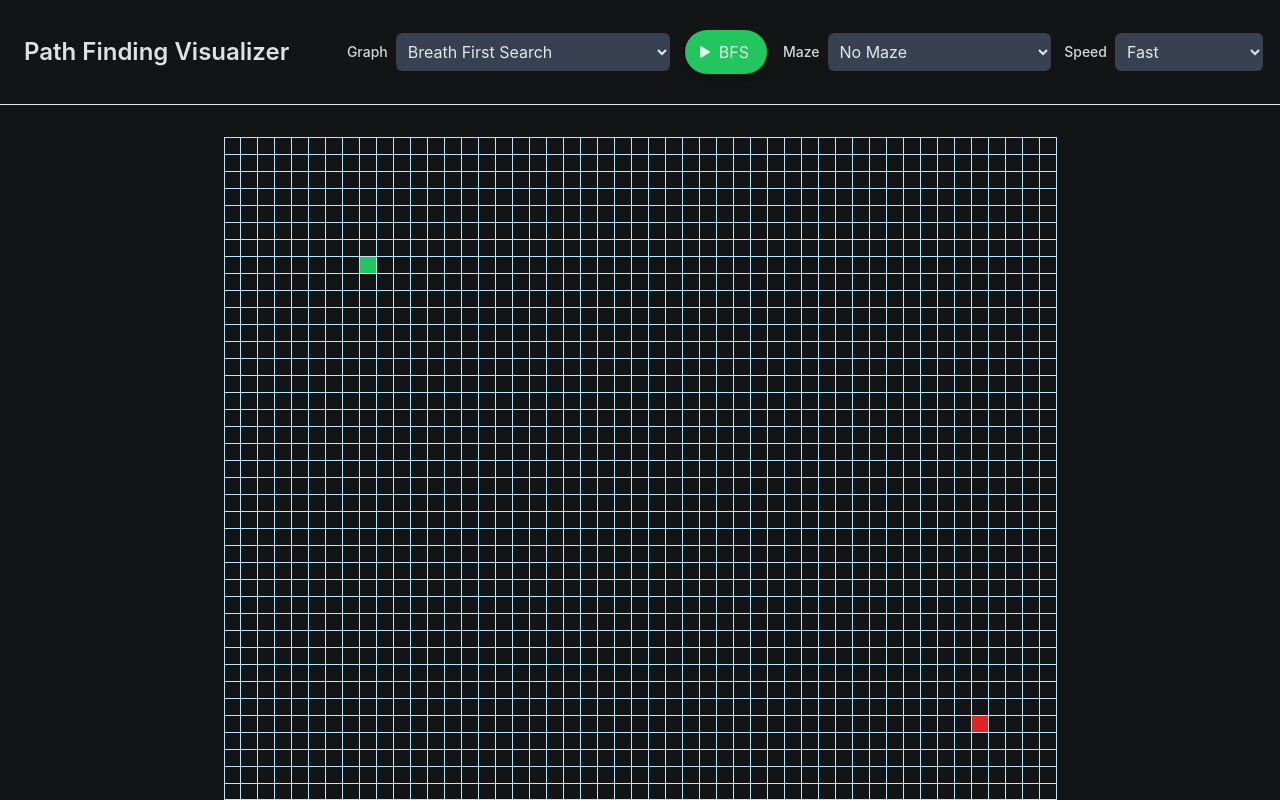
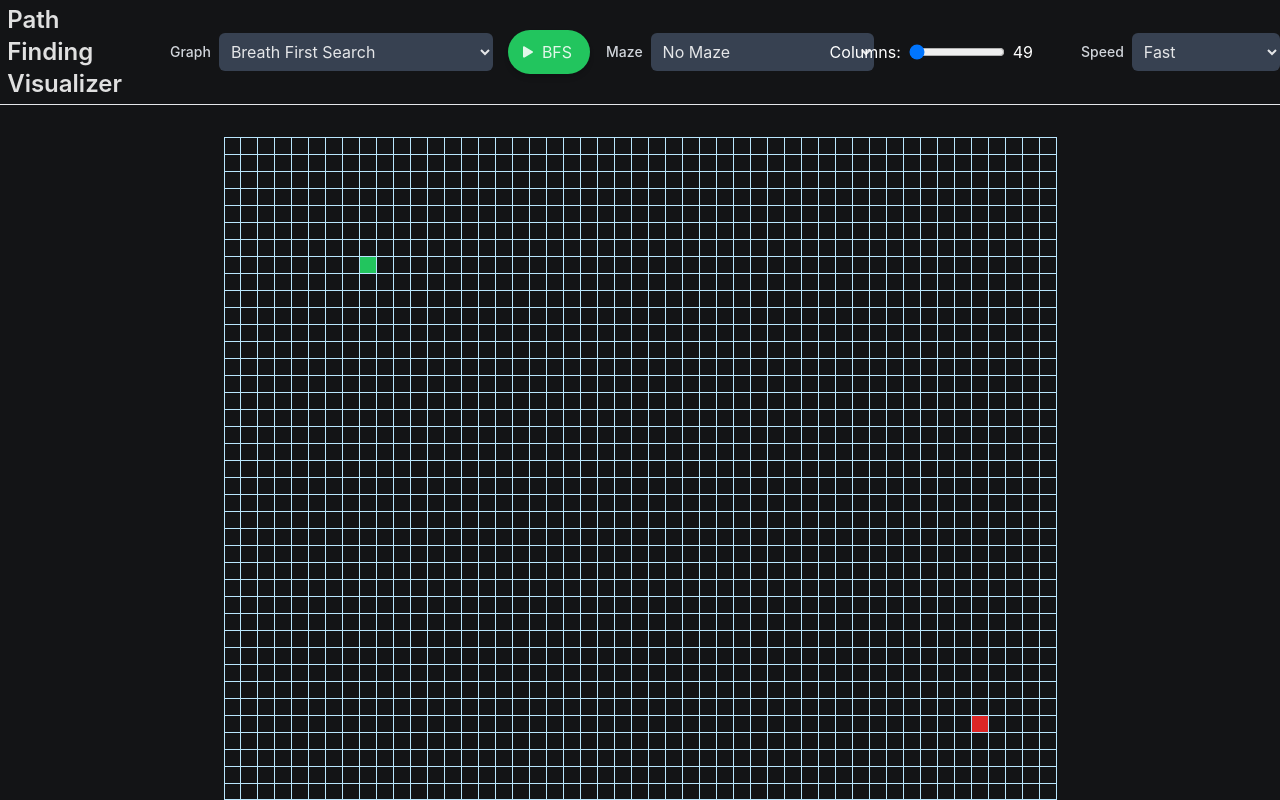
Before and after one commit to Chinmay-innovates/pathfinding-visualizer, a React (Vite) app: page / in a window 1280 px wide. Built offline with nearby package versions, Linux system fonts and the light colour scheme.

Commit message:
add slider ui

```diff
--- a/src/components/Nav.tsx
+++ b/src/components/Nav.tsx
@@ -27,6 +27,8 @@ export const Nav = ({
 		setGrid,
 		isGraphVisualized,
 		setIsGraphVisualized,
+		columns,
+		setColumns,
 		algorithm,
 		setAlgorithm,
 	} = usePathfinding();
@@ -124,7 +126,19 @@ export const Nav = ({
 					options={MAZES}
 				/>
 			</div>
-
+			<div className="flex items-center space-x-2 text-white">
+				<label>Columns:</label>
+				<input
+					type="range"
+					min="49"
+					max="99"
+					value={columns}
+					onChange={(e) => setColumns(Number(e.target.value))}
+					disabled={isDisabled}
+					className="w-24"
+				/>
+				<span>{columns}</span>
+			</div>
 			<Select
 				label="Speed"
 				value={speed}
--- a/src/components/tile.tsx
+++ b/src/components/tile.tsx
@@ -8,6 +8,7 @@ import {
 	TRAVERSED_TILE_STYLE,
 	WALL_TILE_STYLE,
 } from "../utils/constants";
+import { usePathfinding } from "../hooks/use-path-finding";
 
 interface MouseFunction {
 	(row: number, col: number): void;
@@ -61,9 +62,11 @@ export const Tile = ({
 		row === MAX_ROWS - 1 ? "border-b" : col === 0 ? "border-l" : "", // border styles
 		row === MAX_ROWS - 1 && col === 0 ? "border-l" : "" // edge styles
 	);
+	const { columns } = usePathfinding();
 	return (
 		<div
 			className={className}
+			// style={{ width: `calc(100% / ${columns})` }}
 			id={`${row}-${col}`}
 			onMouseDown={() => handleMouseDown(row, col)}
 			onMouseUp={() => handleMouseUp(row, col)}
--- a/src/context/path-finding-context.tsx
+++ b/src/context/path-finding-context.tsx
@@ -8,6 +8,8 @@ interface IPathFindingContext {
 	setMaze: (maze: MazeType) => void;
 	grid: GridType;
 	setGrid: (grid: GridType) => void;
+	columns: number;
+	setColumns: (columns: number) => void;
 	isGraphVisualized: boolean;
 	setIsGraphVisualized: (isGraphVisualized: boolean) => void;
 }
--- a/src/providers/path-finding-provider.tsx
+++ b/src/providers/path-finding-provider.tsx
@@ -1,6 +1,10 @@
-import { ReactNode, useState } from "react";
-import { END_TILE_CONFIG, START_TILE_CONFIG } from "../utils/constants.ts";
-import { AlgorithmType, GridType, MazeType } from "../utils/types.ts";
+import { ReactNode, useEffect, useState } from "react";
+import {
+	END_TILE_CONFIG,
+	MAX_COLS,
+	START_TILE_CONFIG,
+} from "../utils/constants.ts";
+import { AlgorithmType, GridType, MazeType, TileType } from "../utils/types.ts";
 import { createGrid } from "../utils/helpers.ts";
 import { PathFindingContext } from "../context/path-finding-context.tsx";
 
@@ -11,6 +15,16 @@ export const PathFindingProvider = ({ children }: { children: ReactNode }) => {
 		createGrid(START_TILE_CONFIG, END_TILE_CONFIG)
 	);
 	const [isGraphVisualized, setIsGraphVisualized] = useState<boolean>(false);
+	const [columns, setColumns] = useState(MAX_COLS);
+
+	const clampTilePosition = (
+		tile: TileType,
+		maxCol: number,
+		maxRow: number
+	) => ({
+		row: Math.min(tile.row, maxRow - 1),
+		col: Math.min(tile.col, maxCol - 1),
+	});
 
 	return (
 		<PathFindingContext.Provider
@@ -21,6 +35,8 @@ export const PathFindingProvider = ({ children }: { children: ReactNode }) => {
 				setMaze,
 				grid,
 				setGrid,
+				columns,
+				setColumns,
 				isGraphVisualized,
 				setIsGraphVisualized,
 			}}
```
